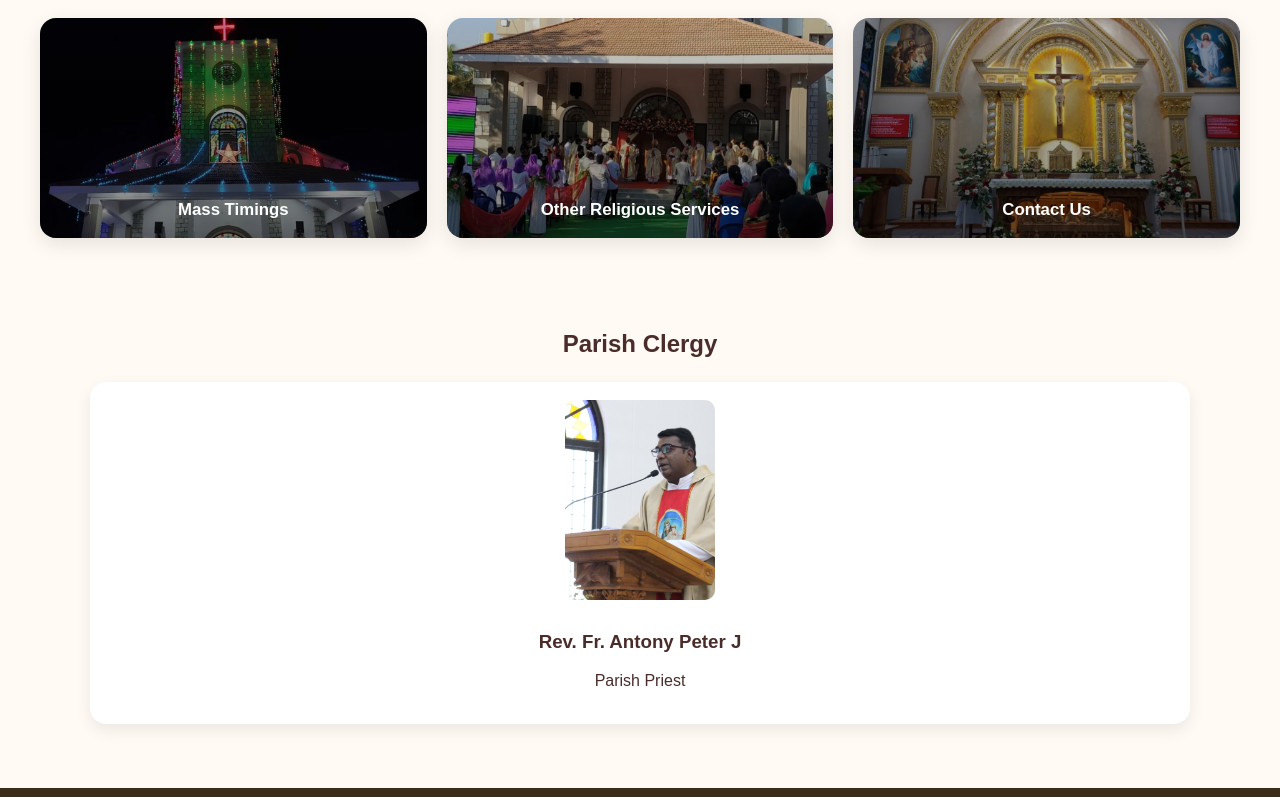
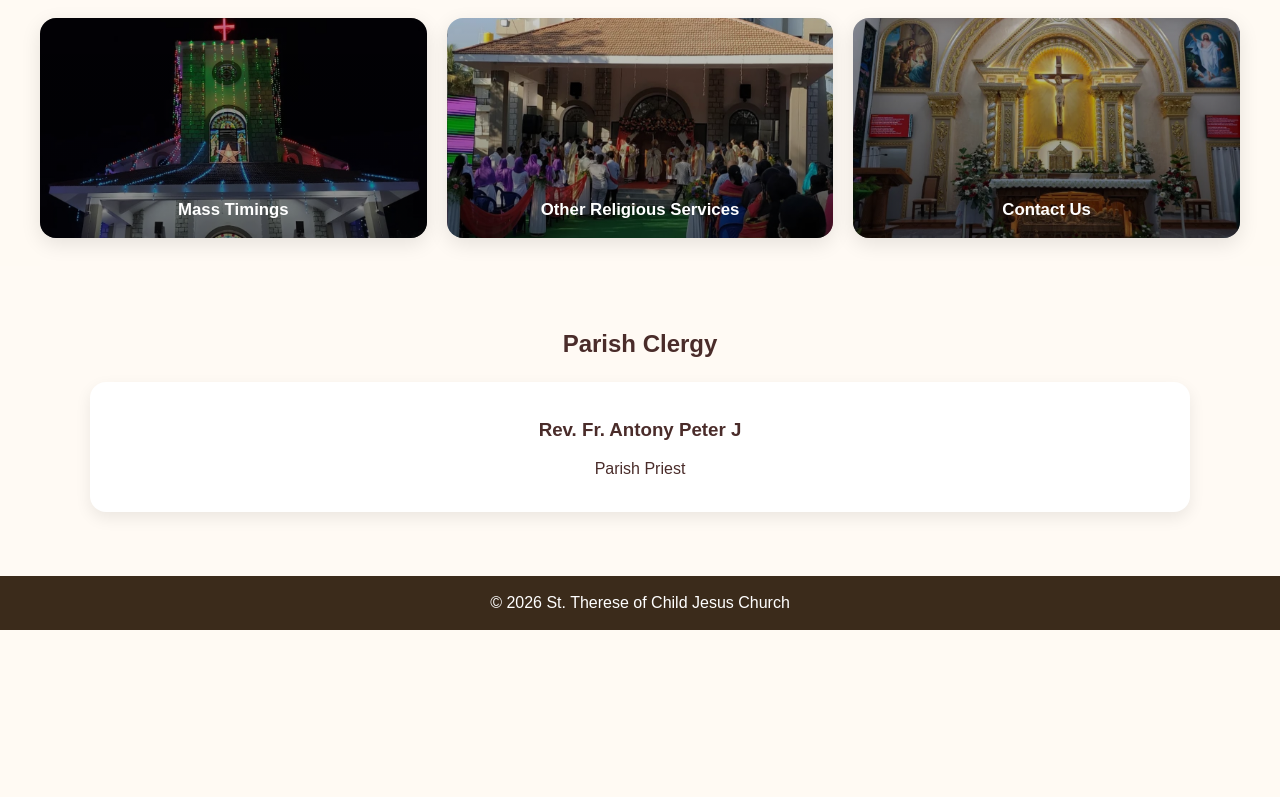
Before and after one commit to jana199105/Church, a React (Vite) app in the folder frontend/: page / in a window 1280 px wide. Shown: the part 1136-1933 px from the top of the page. After the commit the page ends 1766 px from the top, so only its background shows below. Built offline with nearby package versions, Linux system fonts and the light colour scheme; no server answers.

Commit message:
codecommit

```diff
--- a/frontend/src/pages/Home.jsx
+++ b/frontend/src/pages/Home.jsx
@@ -225,7 +225,7 @@ const toggleMass = () => {
         <h2>Parish Clergy</h2>
         <div className="clergy-grid">
           <div className="clergy-card">
-            <img src="/priest.png" alt="Parish Priest" />
+
             <h3>Rev. Fr. Antony Peter J</h3>
             <p>Parish Priest</p>
           </div>
```
